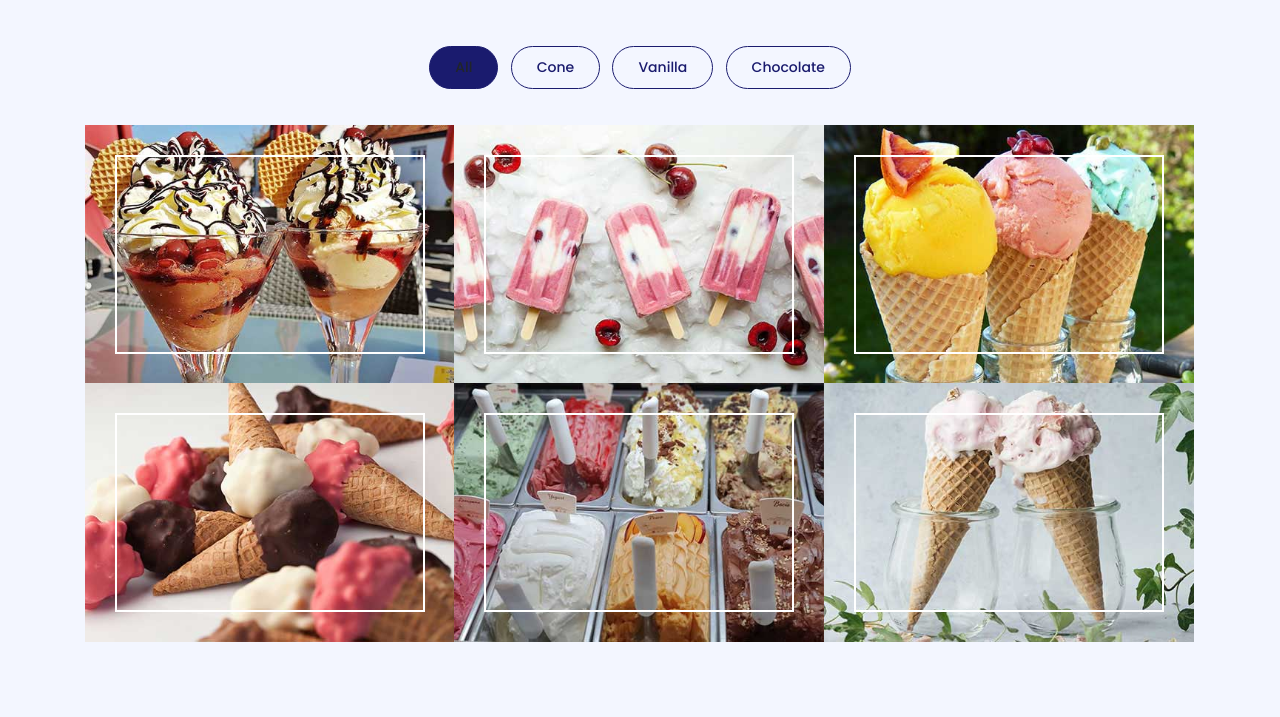
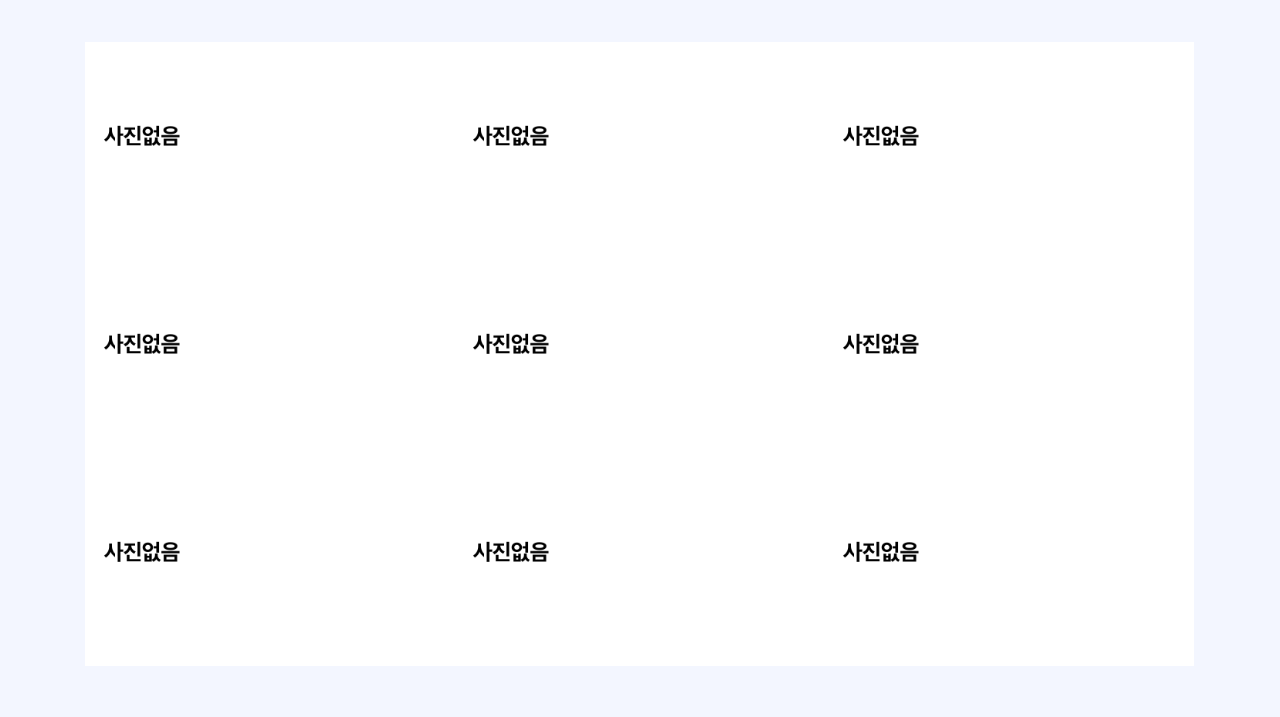
Before and after one commit to paperntman/ice-cream-shop-website-template, a plain HTML site: page gallery.html in a window 1280 px wide. Shown: the part 823-1540 px from the top of the page. Drawn offline with nearby package versions, Linux system fonts and the light colour scheme.

Commit message:
동아리 모임 ^~ ^

```diff
--- a/gallery.html
+++ b/gallery.html
@@ -100,6 +100,7 @@
                     <h1 class="section-title position-relative text-center mb-5">여기에다가는 썸네일에 어떤 종류인지 적고 클릭하면 배출 방법을 보여줄꺼임.</h1>
                 </div>
             </div>
+        <!--
             <div class="row">
                 <div class="col-12 text-center">
                     <ul class="list-inline mb-4 pb-2" id="portfolio-flters">
@@ -110,51 +111,76 @@
                     </ul>
                 </div>
             </div>
+        -->
             <div class="row m-0 portfolio-container">
                 <div class="col-lg-4 col-md-6 p-0 portfolio-item first">
                     <div class="position-relative overflow-hidden">
-                        <img class="img-fluid w-100" src="img/portfolio-1.jpg" alt="">
-                        <a class="portfolio-btn" href="img/portfolio-1.jpg" data-lightbox="portfolio">
+                        <img class="img-fluid w-100" src="img/todo/NoPicture/NoPicture.001.png" alt="">
+                        <a class="portfolio-btn" href="img/todo/NoPicture/NoPicture.001.png" data-lightbox="portfolio">
                             <i class="fa fa-plus text-primary" style="font-size: 60px;"></i>
                         </a>
                     </div>
                 </div>
                 <div class="col-lg-4 col-md-6 p-0 portfolio-item second">
                     <div class="position-relative overflow-hidden">
-                        <img class="img-fluid w-100" src="img/portfolio-2.jpg" alt="">
-                        <a class="portfolio-btn" href="img/portfolio-2.jpg" data-lightbox="portfolio">
-                            <i class="fa fa-plus text-primary" style="font-size: 60px;"></i>
-                        </a>
-                    </div>
-                </div>
-                <div class="col-lg-4 col-md-6 p-0 portfolio-item third">
-                    <div class="position-relative overflow-hidden">
-                        <img class="img-fluid w-100" src="img/portfolio-3.jpg" alt="">
-                        <a class="portfolio-btn" href="img/portfolio-3.jpg" data-lightbox="portfolio">
-                            <i class="fa fa-plus text-primary" style="font-size: 60px;"></i>
-                        </a>
-                    </div>
-                </div>
-                <div class="col-lg-4 col-md-6 p-0 portfolio-item first">
-                    <div class="position-relative overflow-hidden">
-                        <img class="img-fluid w-100" src="img/portfolio-4.jpg" alt="">
-                        <a class="portfolio-btn" href="img/portfolio-4.jpg" data-lightbox="portfolio">
+                        <img class="img-fluid w-100" src="img/todo/NoPicture/NoPicture.001.png" alt="">
+                        <a class="portfolio-btn" href="img/todo/NoPicture/NoPicture.001.png" data-lightbox="portfolio">
                             <i class="fa fa-plus text-primary" style="font-size: 60px;"></i>
                         </a>
                     </div>
                 </div>
                 <div class="col-lg-4 col-md-6 p-0 portfolio-item second">
                     <div class="position-relative overflow-hidden">
-                        <img class="img-fluid w-100" src="img/portfolio-5.jpg" alt="">
-                        <a class="portfolio-btn" href="img/portfolio-5.jpg" data-lightbox="portfolio">
+                        <img class="img-fluid w-100" src="img/todo/NoPicture/NoPicture.001.png" alt="">
+                        <a class="portfolio-btn" href="img/todo/NoPicture/NoPicture.001.png" data-lightbox="portfolio">
                             <i class="fa fa-plus text-primary" style="font-size: 60px;"></i>
                         </a>
                     </div>
                 </div>
-                <div class="col-lg-4 col-md-6 p-0 portfolio-item third">
+                <div class="col-lg-4 col-md-6 p-0 portfolio-item second">
                     <div class="position-relative overflow-hidden">
-                        <img class="img-fluid w-100" src="img/portfolio-6.jpg" alt="">
-                        <a class="portfolio-btn" href="img/portfolio-6.jpg" data-lightbox="portfolio">
+                        <img class="img-fluid w-100" src="img/todo/NoPicture/NoPicture.001.png" alt="">
+                        <a class="portfolio-btn" href="img/todo/NoPicture/NoPicture.001.png" data-lightbox="portfolio">
+                            <i class="fa fa-plus text-primary" style="font-size: 60px;"></i>
+                        </a>
+                    </div>
+                </div>
+                <div class="col-lg-4 col-md-6 p-0 portfolio-item second">
+                    <div class="position-relative overflow-hidden">
+                        <img class="img-fluid w-100" src="img/todo/NoPicture/NoPicture.001.png" alt="">
+                        <a class="portfolio-btn" href="img/todo/NoPicture/NoPicture.001.png" data-lightbox="portfolio">
+                            <i class="fa fa-plus text-primary" style="font-size: 60px;"></i>
+                        </a>
+                    </div>
+                </div>
+                <div class="col-lg-4 col-md-6 p-0 portfolio-item second">
+                    <div class="position-relative overflow-hidden">
+                        <img class="img-fluid w-100" src="img/todo/NoPicture/NoPicture.001.png" alt="">
+                        <a class="portfolio-btn" href="img/todo/NoPicture/NoPicture.001.png" data-lightbox="portfolio">
+                            <i class="fa fa-plus text-primary" style="font-size: 60px;"></i>
+                        </a>
+                    </div>
+                </div>
+                <div class="col-lg-4 col-md-6 p-0 portfolio-item second">
+                    <div class="position-relative overflow-hidden">
+                        <img class="img-fluid w-100" src="img/todo/NoPicture/NoPicture.001.png" alt="">
+                        <a class="portfolio-btn" href="img/todo/NoPicture/NoPicture.001.png" data-lightbox="portfolio">
+                            <i class="fa fa-plus text-primary" style="font-size: 60px;"></i>
+                        </a>
+                    </div>
+                </div>
+                <div class="col-lg-4 col-md-6 p-0 portfolio-item second">
+                    <div class="position-relative overflow-hidden">
+                        <img class="img-fluid w-100" src="img/todo/NoPicture/NoPicture.001.png" alt="">
+                        <a class="portfolio-btn" href="img/todo/NoPicture/NoPicture.001.png" data-lightbox="portfolio">
+                            <i class="fa fa-plus text-primary" style="font-size: 60px;"></i>
+                        </a>
+                    </div>
+                </div>
+                <div class="col-lg-4 col-md-6 p-0 portfolio-item second">
+                    <div class="position-relative overflow-hidden">
+                        <img class="img-fluid w-100" src="img/todo/NoPicture/NoPicture.001.png" alt="">
+                        <a class="portfolio-btn" href="img/todo/NoPicture/NoPicture.001.png" data-lightbox="portfolio">
                             <i class="fa fa-plus text-primary" style="font-size: 60px;"></i>
                         </a>
                     </div>
```
Also changed, not shown: index.html (+38 -7 lines), css/style.css, img/todo/100277.jpg (added), img/todo/NoPicture/NoPicture.001.png (added), img/todo/awesomeMilk.jpeg (added), img/todo/cans.jpeg (added), img/todo/image1.jpeg (renamed from img/할일/image1.jpeg), img/todo/image10.jpeg (renamed from img/할일/image10.jpeg), img/todo/image12.jpeg (renamed from img/할일/image12.jpeg), img/todo/image2.jpeg (renamed from img/할일/image2.jpeg), img/todo/image6 (1).jpeg (added), img/todo/image9.jpeg (renamed from img/할일/image9.jpeg), img/todo/pets.jpeg (added), img/todo/sinmoon.jpeg (added), 1 more files, 1 other file.
